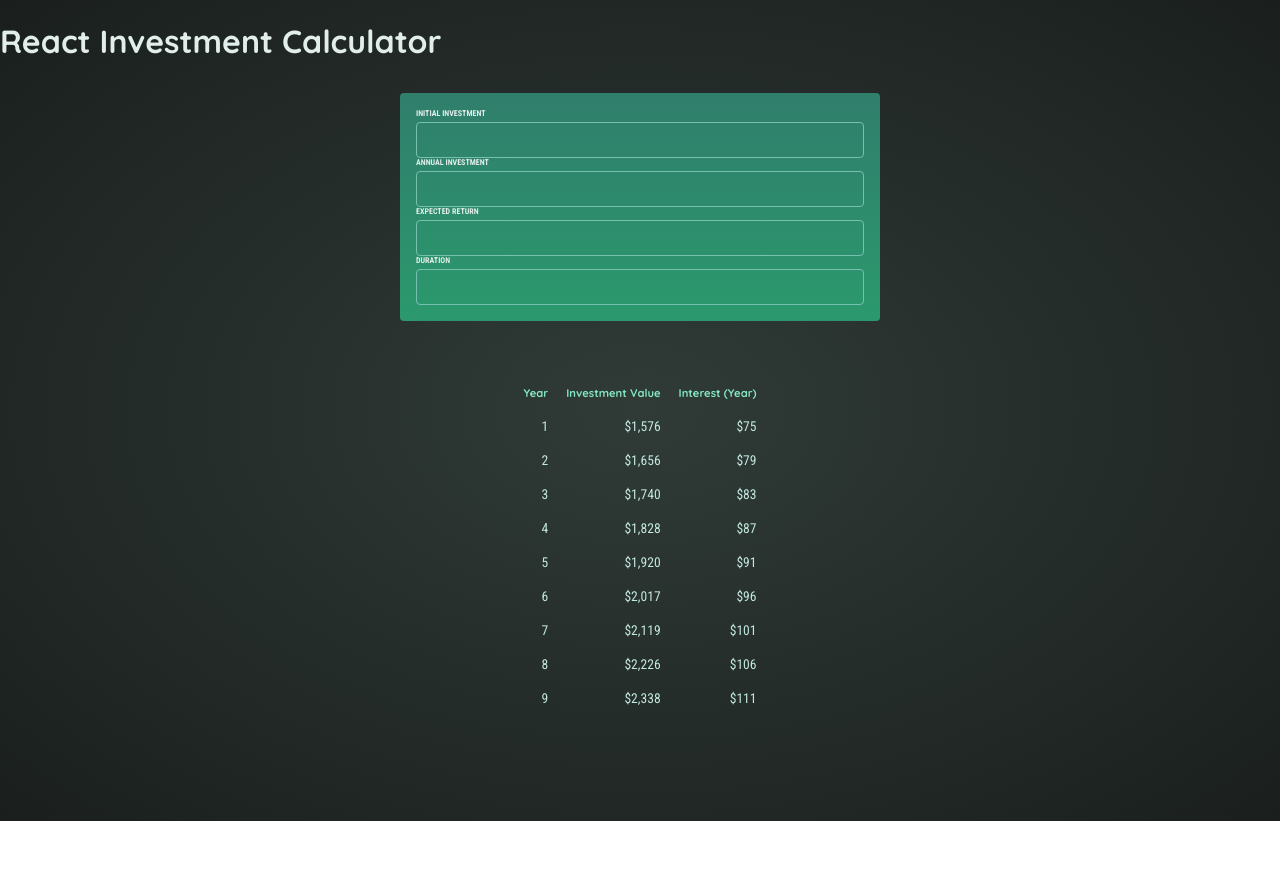
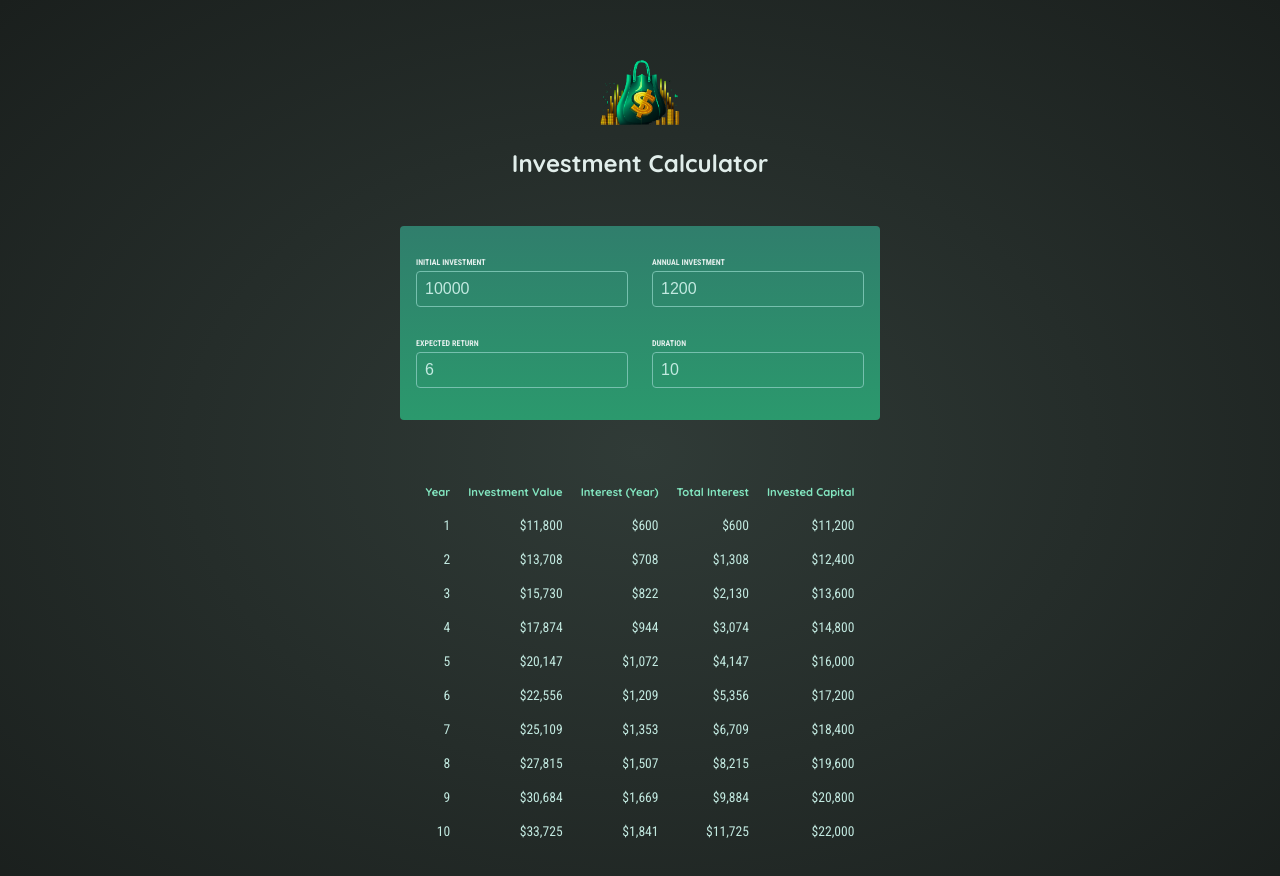
Before and after one commit to JPark2416/investmentCalculator, a React (Vite) app: page / in a window 1280 px wide. Shown: the top 876 px of the page. Before the commit the page ends 821 px from the top, so only its background shows below. Built offline with nearby package versions, Linux system fonts and the light colour scheme.

Commit message:
adding conditional display of resultTable

```diff
--- a/src/App.jsx
+++ b/src/App.jsx
@@ -1,27 +1,51 @@
 import { useState } from "react";
 
+import Header from "./components/Header";
 import UserInput from "./components/UserInput";
 import ResultTable from "./components/ResultTable";
 import { calculateInvestmentResults } from "./util/investment";
 
 function App() {
-  const [initialValue, setInitialValue] = useState(1500);
-  const [annualValue, setAnnualValue] = useState(1);
-  const [expectedValue, setExpectedValue] = useState(5);
-  const [durationValue, setDurationValue] = useState(9);
+  // const [initialValue, setInitialValue] = useState(1500);
+  // const [annualValue, setAnnualValue] = useState(1);
+  // const [expectedValue, setExpectedValue] = useState(5);
+  // const [durationValue, setDurationValue] = useState(9);
 
-  // const testVal = [initialValue, annualValue, expectedValue, durationValue];
-  const investmentResults = calculateInvestmentResults({
-    initialInvestment: initialValue,
-    annualInvestment: annualValue,
-    expectedReturn: expectedValue,
-    duration: durationValue,
+  // // const testVal = [initialValue, annualValue, expectedValue, durationValue];
+  // const investmentResults = calculateInvestmentResults({
+  //   initialInvestment: initialValue,
+  //   annualInvestment: annualValue,
+  //   expectedReturn: expectedValue,
+  //   duration: durationValue,
+  // });
+  const [userInput, setUserInput] = useState({
+    initialInvestment: 10000,
+    annualInvestment: 1200,
+    expectedReturn: 6,
+    duration: 10,
   });
+
+  function handleChange(inputIdentifier, newValue) {
+    setUserInput((prevUserInput) => {
+      return {
+        ...prevUserInput,
+        [inputIdentifier]: +newValue,
+      };
+    });
+  }
+
+  const inputIsValid = userInput.duration >= 1;
 
   return (
     <main>
-      <h1>React Investment Calculator</h1>
-      <div id="user-input">
+      <Header />
+      <UserInput userInput={userInput} onChangeInput={handleChange} />
+      {!inputIsValid && (
+        <p className="center">Please enter a duration greater than zero.</p>
+      )}
+      {inputIsValid && <ResultTable input={userInput} />}
+
+      {/* <div id="user-input">
         <UserInput
           inputLabel="initial investment"
           onChangeInput={setInitialValue}
@@ -35,8 +59,7 @@
           onChangeInput={setExpectedValue}
         />
         <UserInput inputLabel="duration" onChangeInput={setDurationValue} />
-      </div>
-      <ResultTable resultValue={investmentResults} />
+      </div> */}
     </main>
   );
 }
--- /dev/null
+++ b/src/components/Header.jsx
@@ -0,0 +1,12 @@
+import logo from "../assets/investment-calculator-logo.png";
+
+function Header() {
+  return (
+    <header id="header">
+      <img src={logo} alt="logo showing back" />
+      <h1>Investment Calculator</h1>
+    </header>
+  );
+}
+
+export default Header;
--- a/src/components/ResultTable.jsx
+++ b/src/components/ResultTable.jsx
@@ -1,14 +1,12 @@
 import { formatter } from "../util/investment";
+import { calculateInvestmentResults } from "../util/investment.jsx";
 
-function ResultTable({ resultValue }) {
-  // resultValue Structure
-  // {
-  //   year: i + 1, // year identifier
-  //   interest: interestEarnedInYear, // the amount of interest earned in this year
-  //   valueEndOfYear: investmentValue, // investment value at end of year
-  //   annualInvestment: annualInvestment, // investment added in this year
-  // }
-  console.log(formatter.format(resultValue[0].valueEndOfYear));
+function ResultTable({ input }) {
+  const resultsData = calculateInvestmentResults(input);
+  const initialInvestment =
+    resultsData[0].valueEndOfYear -
+    resultsData[0].interest -
+    resultsData[0].annualInvestment;
   return (
     <table id="result">
       <thead>
@@ -16,24 +14,24 @@
           <th>Year</th>
           <th>Investment Value</th>
           <th>Interest (Year)</th>
-          {/* <th>Total Interest</th> */}
+          <th>Total Interest</th>
+          <th>Invested Capital</th>
         </tr>
       </thead>
       <tbody>
-        {resultValue.map((result, resultindex) => {
+        {resultsData.map((yearData) => {
+          const totalInterest =
+            yearData.valueEndOfYear -
+            yearData.annualInvestment * yearData.year -
+            initialInvestment;
+          const totalAmountInvested = yearData.valueEndOfYear - totalInterest;
           return (
-            <tr key={resultindex}>
-              <td>{result.year}</td>
-              <td>{formatter.format(result.valueEndOfYear)}</td>
-              <td>{formatter.format(result.interest)}</td>
-              {/* <td>
-                {resultValue
-                  .slice(0, resultindex + 1)
-                  .map((res) => res.annualInvestment)
-                  .reduce((acc, current) => {
-                    return acc + current;
-                  })}
-              </td> */}
+            <tr key={yearData.year}>
+              <td>{yearData.year}</td>
+              <td>{formatter.format(yearData.valueEndOfYear)}</td>
+              <td>{formatter.format(yearData.interest)}</td>
+              <td>{formatter.format(totalInterest)}</td>
+              <td>{formatter.format(totalAmountInvested)}</td>
             </tr>
           );
         })}
--- a/src/components/UserInput.jsx
+++ b/src/components/UserInput.jsx
@@ -1,13 +1,61 @@
-function UserInput({ inputLabel, onChangeInput }) {
-  function handleChange() {
-    onChangeInput(event.target.value);
-  }
+function UserInput({ onChangeInput, userInput }) {
+  // function handleChange(event) {
+  //   onChangeInput(event.target.value);
+  // }
 
   return (
-    <div>
-      <label>{inputLabel}</label>
-      <input type="number" onChange={handleChange}></input>
-    </div>
+    // <div>
+    //   <label>{inputLabel}</label>
+    //   <input type="number" onChange={handleChange}></input>
+    // </div>
+    <section id="user-input">
+      <div className="input-group">
+        <p>
+          <label>Initial Investment</label>
+          <input
+            type="number"
+            required
+            value={userInput.initialInvestment}
+            onChange={(event) =>
+              onChangeInput("initialInvestment", event.target.value)
+            }
+          />
+        </p>
+        <p>
+          <label>Annual Investment</label>
+          <input
+            type="number"
+            required
+            value={userInput.annualInvestment}
+            onChange={(event) =>
+              onChangeInput("annualInvestment", event.target.value)
+            }
+          />
+        </p>
+      </div>
+      <div className="input-group">
+        <p>
+          <label>Expected Return</label>
+          <input
+            type="number"
+            required
+            value={userInput.expectedReturn}
+            onChange={(event) =>
+              onChangeInput("expectedReturn", event.target.value)
+            }
+          />
+        </p>
+        <p>
+          <label>Duration</label>
+          <input
+            type="number"
+            required
+            value={userInput.duration}
+            onChange={(event) => onChangeInput("duration", event.target.value)}
+          />
+        </p>
+      </div>
+    </section>
   );
 }
 
```
Also changed, not shown: src/assets/investment-calculator-logo.png (renamed from public/investment-calculator-logo.png).
